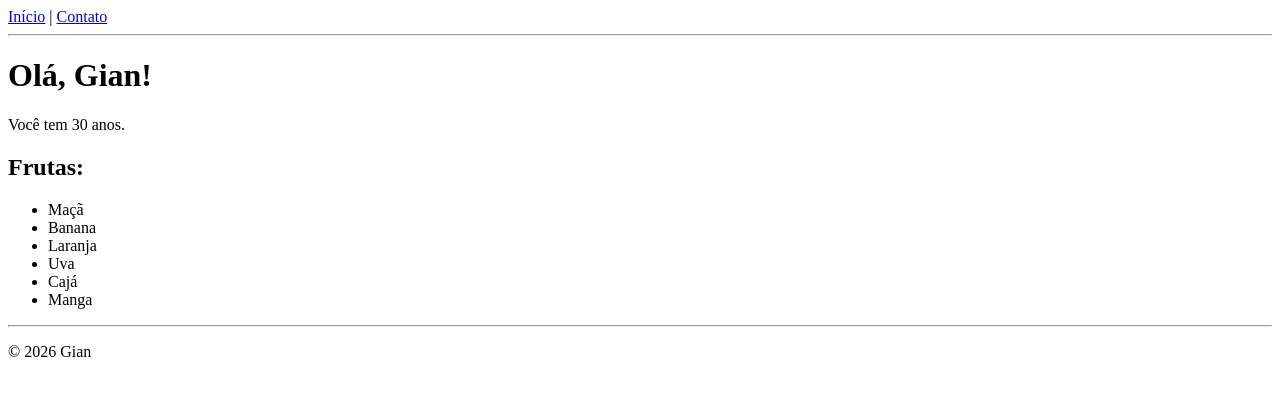
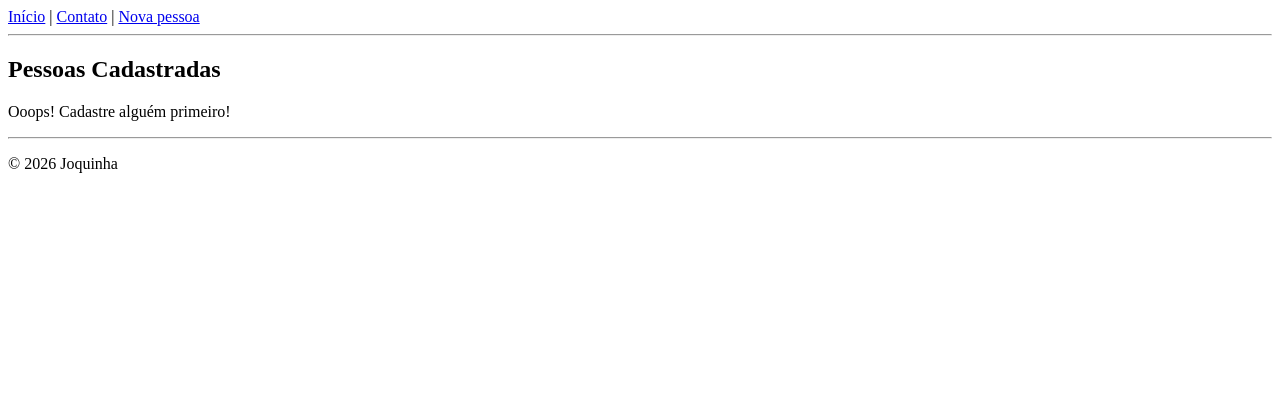
Before and after one commit to Giancsa/djangobase_lastversion, a Django app: page / in a window 1280 px wide. Shown: the top 396 px of the page. Run offline with Django 5.2, Linux system fonts and the light colour scheme; data that the repository does not hold is empty.

Commit message:
2026.10,07

```diff
--- a/cadastro/admin.py
+++ b/cadastro/admin.py
@@ -1,4 +1,5 @@
 from django.contrib import admin
-from .models import Pessoa
+from .models import Contato, Pessoa
 
 admin.site.register(Pessoa)
+admin.site.register(Contato)
--- a/cadastro/templates/cadastro/base.html
+++ b/cadastro/templates/cadastro/base.html
@@ -10,7 +10,10 @@
 
     <nav>
         <a href="/">Início</a> |
-        <a href="/contato/">Contato</a>
+        <a href="/contato/">Contato</a> |
+        <a href="/adicionar">Nova pessoa</a>
+
+
     </nav>
 
     <hr>
--- a/cadastro/templates/cadastro/index.html
+++ b/cadastro/templates/cadastro/index.html
@@ -1,15 +1,30 @@
 {% extends 'cadastro/base.html' %}
 
-{% block titulo %}Início{% endblock %}
+{% block titulo %}Cadastro{% endblock%}
 
 {% block conteudo %}
-    <h1>Olá, {{ nome }}!</h1>
-    <p>Você tem {{ idade }} anos.</p>
 
-    <h2>Frutas:</h2>
+<section>
+
+    <h2>Pessoas Cadastradas</h2>
+
+    {% if total == 0 %}
+
+    <p>Ooops! Cadastre alguém primeiro!</p>
+
+    {% else %}
+
+    {% for pessoa in pessoas %}
     <ul>
-        {% for fruta in frutas %}
-            <li>{{ fruta }}</li>
-        {% endfor %}
+        <li>Nome: {{ pessoa.nome }}</li>
+        <li>E-mail: {{ pessoa.email }}</li>
+        <li>Idade: {{ pessoa.idade }}</li>
+        <li><a href="/pessoa/{{ pessoa.id }}">Ver</a></li>
     </ul>
+    {% endfor %}
+
+    {% endif %}
+
+</section>
+
 {% endblock %}
--- a/cadastro/urls.py
+++ b/cadastro/urls.py
@@ -6,5 +6,17 @@ urlpatterns = [
     path('', views.index, name='index'),
 
     # Rota da página "Contatos"
-    path('contato/', views.contato, name='contato')
+    path('contato/', views.contato, name='contato'),
+
+    # Rota da página de cadastro de Pessoa
+    path('adicionar/', views.adicionar, name='adicionar'),
+
+    # Rota para visualizar uma pessoa única pelo ID
+    path('pessoa/<int:id>/', views.detalhe, name='detalhe'),
+
+    # Rota para editar uma pessoa única pelo ID
+    path('pessoa/<int:id>/editar/', views.editar, name='editar'),
+
+    # Rota para apagar uma pessoa única pelo ID
+    path('pessoa/<int:id>/deletar/', views.deletar, name='deletar'),
 ]
--- a/cadastro/views.py
+++ b/cadastro/views.py
@@ -1,12 +1,21 @@
-from django.shortcuts import render
+from django.shortcuts import get_object_or_404, redirect, render
+
+from cadastro.forms import PessoaForm
+from cadastro.models import Pessoa
 
 
 def index(request):
 
+    # Recebe todas as "Pessoas" do banco de dados
+    pessoas = Pessoa.objects.order_by('nome', 'email')
+
+    # Conta o total de registros
+    total = Pessoa.objects.count()
+
     contexto = {
-        'nome': 'Gian',
-        'idade': 30,
-        'frutas': ['Maçã', 'Banana', 'Laranja', 'Uva', 'Cajá', 'Manga'],
+        'nome': 'Joquinha',
+        'pessoas': pessoas,
+        'total': total
     }
 
     return render(
@@ -19,7 +28,7 @@ def index(request):
 def contato(request):
 
     contexto = {
-        "nome": "Gian"
+        "nome": "Joquinha"
     }
 
     return render(
@@ -27,3 +36,94 @@ def contato(request):
         'cadastro/contato.html',
         contexto
     )
+
+
+def adicionar(request):
+    # Se o form está sendo enviado
+    if request.method == 'POST':
+        form = PessoaForm(request.POST)
+        if form.is_valid():
+            form.save()
+            return redirect('index')
+    else:
+        # Exibe o formulário
+        form = PessoaForm()
+
+    return render(
+        request,
+        'cadastro/adicionar.html',
+        {'form': form, 'nome': 'Joquinha'}
+    )
+
+
+def detalhe(request, id):
+    pessoa = get_object_or_404(Pessoa, id=id)
+    return render(
+        request,
+        'cadastro/detalhe.html',
+        {
+            'pessoa': pessoa,
+            'nome': 'Joquinha'
+        }
+    )
+
+
+def editar(request, id):
+
+    # Obtém os dados da pessoa pelo ID
+    pessoa = get_object_or_404(Pessoa, id=id)
+
+    # Se o frmulário foi enviado
+    if request.method == 'POST':
+        form = PessoaForm(request.POST, instance=pessoa)
+        if form.is_valid():
+            form.save()
+            return redirect('detalhe', id=id)
+    else:
+        form = PessoaForm(instance=pessoa)
+    return render(
+        request,
+        'cadastro/editar.html',
+        {
+            'form': form,
+            'pessoa': pessoa,
+            'nome': 'Joquinha'
+        }
+    )
+
+
+def deletar(request, id):
+
+    # Obtém os dados da pessoa pelo ID
+    pessoa = get_object_or_404(Pessoa, id=id)
+
+    # Se o frmulário foi enviado
+    if request.method == 'POST':
+        pessoa.delete()
+        return redirect('index')
+
+    return render(
+        request,
+        'cadastro/deletar.html',
+        {
+            'pessoa': pessoa,
+            'nome': 'Joquinha'
+        }
+    )
+
+def contato(request):
+    # Se o form está sendo enviado
+    if request.method == 'POST':
+        form = PessoaForm(request.POST)
+        if form.is_valid():
+            form.save()
+            return redirect('index')
+    else:
+        # Exibe o formulário
+        form = PessoaForm()
+
+    return render(
+        request,
+        'cadastro/adicionar.html',
+        {'form': form, 'nome': 'Joquinha'}
+    )
```
Also changed, not shown: cadastro/forms.py (added, +12 -0 lines), cadastro/models.py (+9 -0 lines), cadastro/templates/cadastro/adicionar.html (added, +15 -0 lines), cadastro/templates/cadastro/deletar.html (added, +14 -0 lines), cadastro/templates/cadastro/detalhe.html (added, +17 -0 lines), cadastro/templates/cadastro/editar.html (added, +18 -0 lines).
